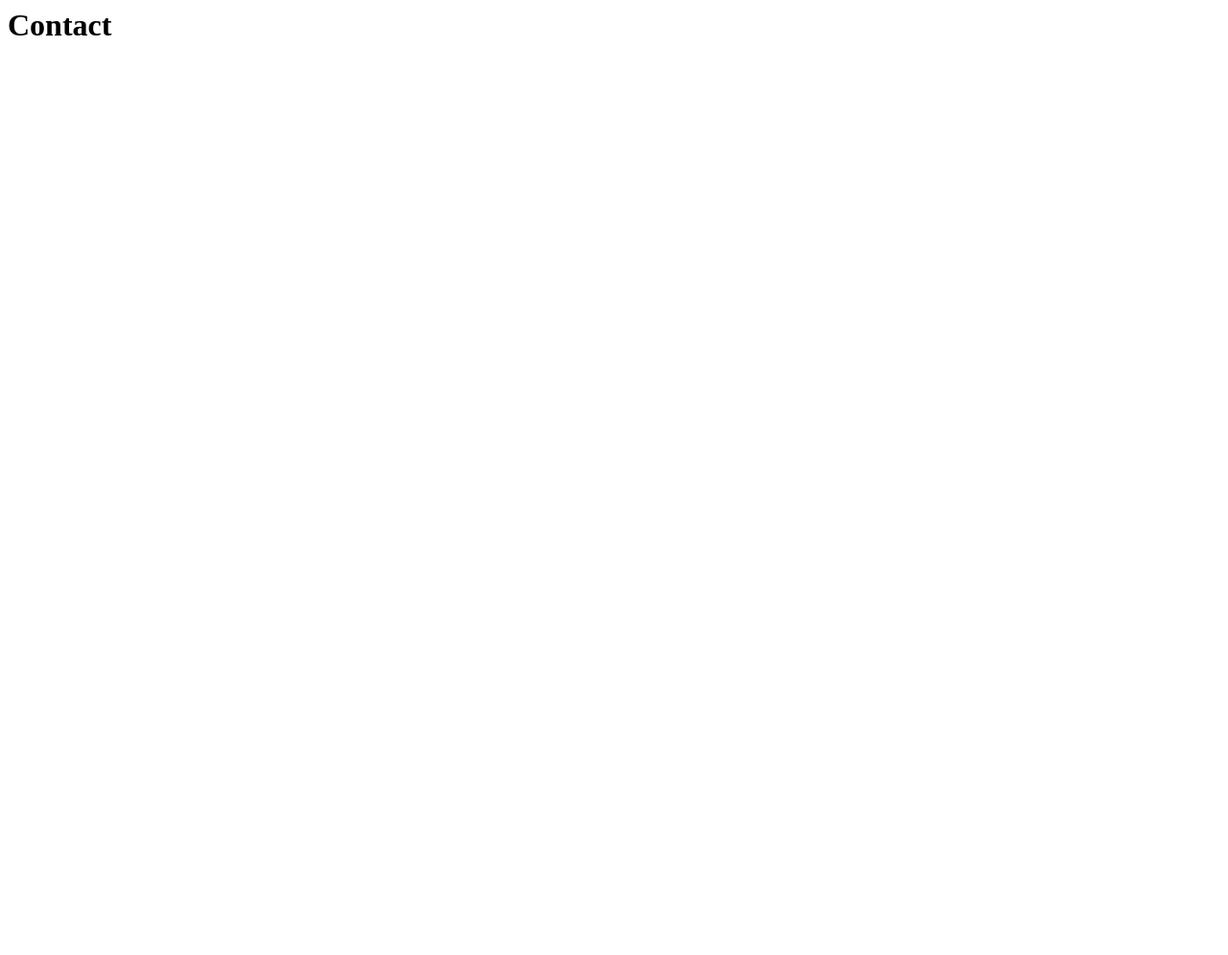
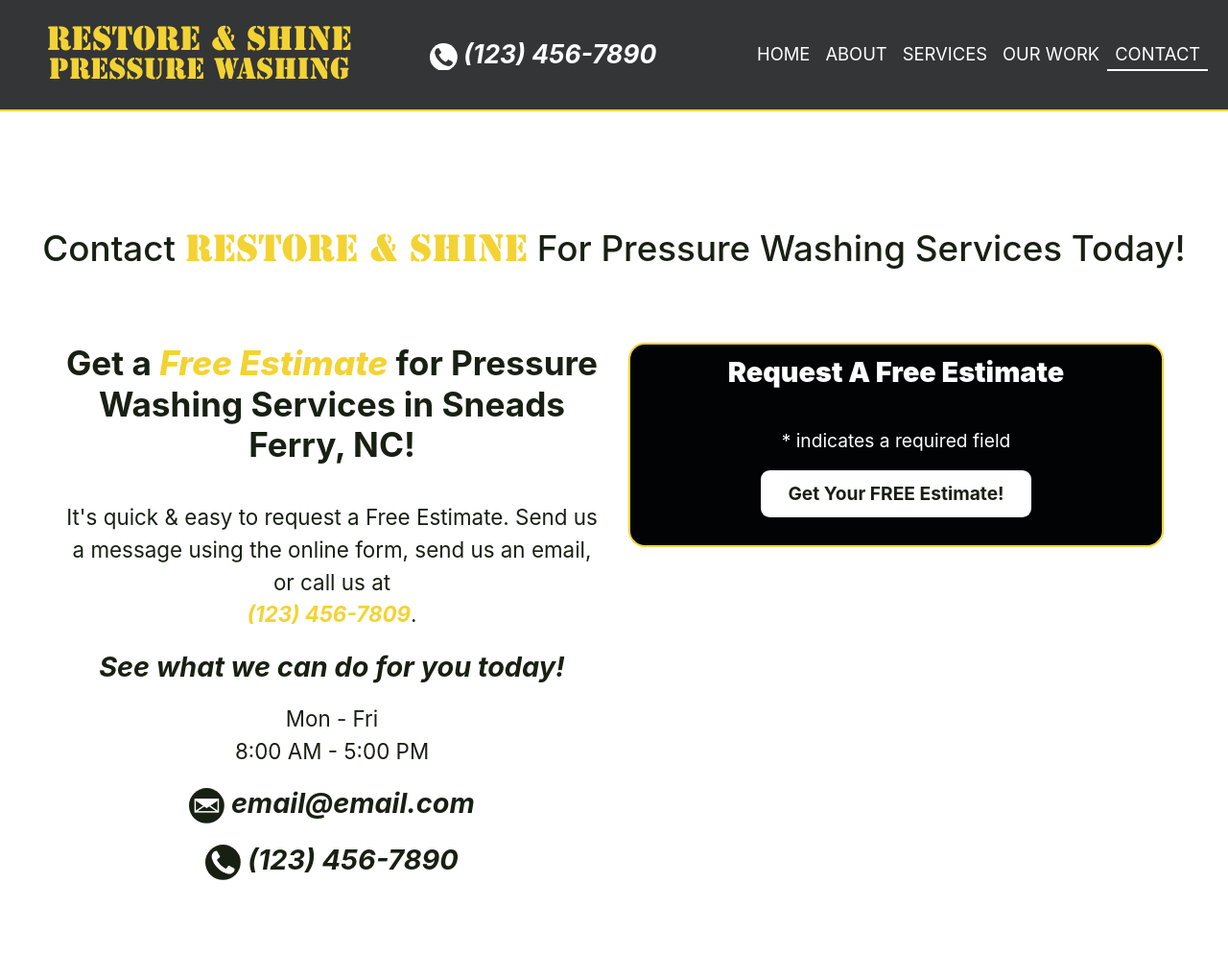
Before and after one commit to matthigg/RnS, a Django app: page /contact/ in a window 1280 px wide. Before the commit the part shown is almost empty. Shown: the top 995 px of the page at 96% size. Before the commit the page ends 37 px from the top, so only its background shows below. Run offline with Django 3.2, Linux system fonts and the light colour scheme; style sheets or scripts are compiled from the project's sources; parts of the project's set-up code (start-up, migrations or seed data) failed here and were passed over; some libraries are stand-ins or nearby versions.

Commit message:
Add contact.html and related content

```diff
--- a/local_static/css/_contact.scss
+++ b/local_static/css/_contact.scss
@@ -1,15 +1,18 @@
 // Contact Page
 .contact-page {
+  padding: 0;
+  & .row {
+    margin: 0;
+  }
 
-  // Contact Splash Page
-  .contact-page-row {
+  // Contact Page Background Image
   & .contact-page-background {
     background-image:
       linear-gradient(
-          rgba(23, 104, 94, 0.5),
-          rgba(23, 104, 94, 0.5)
+        rgba(2, 3, 5, 0.25),
+        rgba(2, 3, 5, 0.25),
       ),
-        url('/static/img/house4.jpg');
+      url('/static/img/house-01.jpg');
     height: 100vh;
     left: 0;
     position: fixed;
@@ -18,44 +21,62 @@
     z-index: -1;
     @extend %background-fixed;
   }
-    & .contact-page-placeholder {
-      height: 30vh;
-      width: 100%;
+
+  // Navbar Spacer
+  & .navbar-spacer {
+    background-color: $primary-color;
+    height: calc(10rem + 6vw);
+    @media (max-width: 767.98px) {
+      height: 20vh;
     }
   }
 
-  .contact-page-bottom-border {
-    background-color: $secondary-color-rgba;
-    height: 3vw;
-    @media (max-width: 769px) {
-      height: 2rem;
+  // Contact Headline
+  & .contact-headline {
+    background-color: $primary-color;
+    padding: 0 calc(1rem + 0.5vw) calc(1rem + 0.5vw) calc(1rem + 0.5vw);
+    & h1 {
+      color: $quinary-color;
+      font-size: calc(1.5rem + 1vw);
+      margin: auto;
+      text-align: center;
+      & .h1-brand-font {
+        color: $secondary-color;
+        font-family: "Stencil", "Segoe UI", sans-serif;
+      }
     }
   }
 
-  // Section 1
-  .section-1-row {
+  // Section 1, Contact Form
+  & .section-1-row {
     background-color: $primary-color;
-    color: $quarternary-color;
+    color: $quinary-color;
+    height: max-content;
     padding: calc(0.25rem + 3.75vw);
     text-align: center;
+    & .section-1-text {
       & .section-1-text-headline {
         font-size: calc(1rem + 1.5vw);
-      font-weight: 600;
-      margin: calc(1rem + 1vw) 0;
+        font-weight: 700;
+        margin-bottom: calc(2rem + 0.5vw);
         & .section-1-text-headline-bold {
+          color: $secondary-color;
+          font-style: italic;
+          font-weight: 800;
+        }
+      }
+      & .section-1-text-paragraph {
+        font-size: calc(1rem + 0.5vw);
+        & .section-1-text-paragraph-bold {
           color: $secondary-color;
           font-style: italic;
           font-weight: 700;
         }
       }
-    & .section-1-text-paragraph {
-      font-size: calc(1rem + 0.5vw);
-      margin-bottom: calc(1rem + 1vw);
-      & .section-1-text-paragraph-bold {
-        color: $secondary-color;
+      & .section-1-text-paragraph-urgent {
+        font-size: calc(1rem + 1vw);
         font-style: italic;
         font-weight: 700;
-      }
       }
       & .section-1-text-paragraph-email {
         font-size: calc(1rem + 1vw);
@@ -64,7 +85,7 @@
         & .icon-email {
           height: calc(1.5rem + 1vw);
           & circle {
-          fill: $quarternary-color;
+            fill: $quinary-color;
           }
           & path {
             fill: $primary-color;
@@ -79,17 +100,13 @@
         & .icon-phone {
           height: calc(1.5rem + 1vw);
           & circle {
-          fill: $quarternary-color;
+            fill: $quinary-color;
           }
           & path {
             fill: $primary-color;
           }
         }
       }
-    & .section-1-text-paragraph-urgent {
-      font-size: calc(1rem + 0.5vw);
-      font-style: italic;
-      font-weight: 700;
     }
   }
 }
--- a/local_static/css/_our-work.scss
+++ b/local_static/css/_our-work.scss
@@ -2,7 +2,7 @@
 .our-work-page {
   padding: 0;
 
-  .row {
+  & .row {
     margin: 0;
   }
 
--- a/local_static/css/main.css
+++ b/local_static/css/main.css
@@ -10,7 +10,7 @@
   background-color: blue;
 }
 
-.about-page .about-page-background, .contact-page .contact-page-row .contact-page-background, .index-page .landing-page-row .landing-page-background, .index-page .section-1-row .card .card-background-fence-cleaning, .index-page .section-1-row .card .card-background-surface-cleaning, .index-page .section-1-row .card .card-background-soft-wash, .index-page .section-1-row .card .card-background-outdoor-stain-removal, .index-page .section-1-row .card .card-background-deck-cleaning-and-restoration, .our-work-page .our-work-page-background, .services-page .services-page-background, .services-page .section-1-row .card .card-background-fence-cleaning, .services-page .section-1-row .card .card-background-surface-cleaning, .services-page .section-1-row .card .card-background-soft-wash, .services-page .section-1-row .card .card-background-outdoor-stain-removal, .services-page .section-1-row .card .card-background-deck-cleaning-and-restoration, .thanks-page .thanks-page-row .thanks-page-background {
+.about-page .about-page-background, .contact-page .contact-page-background, .index-page .landing-page-row .landing-page-background, .index-page .section-1-row .card .card-background-fence-cleaning, .index-page .section-1-row .card .card-background-surface-cleaning, .index-page .section-1-row .card .card-background-soft-wash, .index-page .section-1-row .card .card-background-outdoor-stain-removal, .index-page .section-1-row .card .card-background-deck-cleaning-and-restoration, .our-work-page .our-work-page-background, .services-page .services-page-background, .services-page .section-1-row .card .card-background-fence-cleaning, .services-page .section-1-row .card .card-background-surface-cleaning, .services-page .section-1-row .card .card-background-soft-wash, .services-page .section-1-row .card .card-background-outdoor-stain-removal, .services-page .section-1-row .card .card-background-deck-cleaning-and-restoration, .thanks-page .thanks-page-row .thanks-page-background {
   background-color: #4D3F22;
   background-repeat: no-repeat;
   background-position: center;
@@ -111,9 +111,17 @@
   }
 }
 
-.contact-page .contact-page-row .contact-page-background {
-  background-image: -webkit-gradient(linear, left top, left bottom, from(rgba(23, 104, 94, 0.5)), to(rgba(23, 104, 94, 0.5))), url("/static/img/house4.jpg");
-  background-image: linear-gradient(rgba(23, 104, 94, 0.5), rgba(23, 104, 94, 0.5)), url("/static/img/house4.jpg");
+.contact-page {
+  padding: 0;
+}
+
+.contact-page .row {
+  margin: 0;
+}
+
+.contact-page .contact-page-background {
+  background-image: -webkit-gradient(linear, left top, left bottom, from(rgba(2, 3, 5, 0.25)), to(rgba(2, 3, 5, 0.25))), url("/static/img/house-01.jpg");
+  background-image: linear-gradient(rgba(2, 3, 5, 0.25), rgba(2, 3, 5, 0.25)), url("/static/img/house-01.jpg");
   height: 100vh;
   left: 0;
   position: fixed;
@@ -122,93 +130,107 @@
   z-index: -1;
 }
 
-.contact-page .contact-page-row .contact-page-placeholder {
-  height: 30vh;
-  width: 100%;
+.contact-page .navbar-spacer {
+  background-color: white;
+  height: calc(10rem + 6vw);
 }
 
-.contact-page .contact-page-bottom-border {
-  background-color: rgba(243, 211, 51, 0.8);
-  height: 3vw;
+@media (max-width: 767.98px) {
+  .contact-page .navbar-spacer {
+    height: 20vh;
+  }
 }
 
-@media (max-width: 769px) {
-  .contact-page .contact-page-bottom-border {
-    height: 2rem;
-  }
+.contact-page .contact-headline {
+  background-color: white;
+  padding: 0 calc(1rem + 0.5vw) calc(1rem + 0.5vw) calc(1rem + 0.5vw);
+}
+
+.contact-page .contact-headline h1 {
+  color: #182013;
+  font-size: calc(1.5rem + 1vw);
+  margin: auto;
+  text-align: center;
+}
+
+.contact-page .contact-headline h1 .h1-brand-font {
+  color: #F3D333;
+  font-family: "Stencil", "Segoe UI", sans-serif;
 }
 
 .contact-page .section-1-row {
   background-color: white;
-  color: #4D3F22;
+  color: #182013;
+  height: -webkit-max-content;
+  height: -moz-max-content;
+  height: max-content;
   padding: calc(0.25rem + 3.75vw);
   text-align: center;
 }
 
-.contact-page .section-1-row .section-1-text-headline {
+.contact-page .section-1-row .section-1-text .section-1-text-headline {
   font-size: calc(1rem + 1.5vw);
-  font-weight: 600;
-  margin: calc(1rem + 1vw) 0;
+  font-weight: 700;
+  margin-bottom: calc(2rem + 0.5vw);
 }
 
-.contact-page .section-1-row .section-1-text-headline .section-1-text-headline-bold {
+.contact-page .section-1-row .section-1-text .section-1-text-headline .section-1-text-headline-bold {
+  color: #F3D333;
+  font-style: italic;
+  font-weight: 800;
+}
+
+.contact-page .section-1-row .section-1-text .section-1-text-paragraph {
+  font-size: calc(1rem + 0.5vw);
+}
+
+.contact-page .section-1-row .section-1-text .section-1-text-paragraph .section-1-text-paragraph-bold {
   color: #F3D333;
   font-style: italic;
   font-weight: 700;
 }
 
-.contact-page .section-1-row .section-1-text-paragraph {
-  font-size: calc(1rem + 0.5vw);
-  margin-bottom: calc(1rem + 1vw);
-}
-
-.contact-page .section-1-row .section-1-text-paragraph .section-1-text-paragraph-bold {
-  color: #F3D333;
-  font-style: italic;
-  font-weight: 700;
-}
-
-.contact-page .section-1-row .section-1-text-paragraph-email {
+.contact-page .section-1-row .section-1-text .section-1-text-paragraph-urgent {
   font-size: calc(1rem + 1vw);
   font-style: italic;
   font-weight: 700;
 }
 
-.contact-page .section-1-row .section-1-text-paragraph-email .icon-email {
+.contact-page .section-1-row .section-1-text .section-1-text-paragraph-email {
+  font-size: calc(1rem + 1vw);
+  font-style: italic;
+  font-weight: 700;
+}
+
+.contact-page .section-1-row .section-1-text .section-1-text-paragraph-email .icon-email {
   height: calc(1.5rem + 1vw);
 }
 
-.contact-page .section-1-row .section-1-text-paragraph-email .icon-email circle {
-  fill: #4D3F22;
+.contact-page .section-1-row .section-1-text .section-1-text-paragraph-email .icon-email circle {
+  fill: #182013;
 }
 
-.contact-page .section-1-row .section-1-text-paragraph-email .icon-email path {
+.contact-page .section-1-row .section-1-text .section-1-text-paragraph-email .icon-email path {
   fill: white;
 }
 
-.contact-page .section-1-row .section-1-text-paragraph-phone {
+.contact-page .section-1-row .section-1-text .section-1-text-paragraph-phone {
   font-size: calc(1rem + 1vw);
   font-style: italic;
   font-weight: 700;
   margin-bottom: calc(1rem + 1vw);
 }
 
-.contact-page .section-1-row .section-1-text-paragraph-phone .icon-phone {
+.contact-page .section-1-row .section-1-text .section-1-text-paragraph-phone .icon-phone {
   height: calc(1.5rem + 1vw);
 }
 
-.contact-page .section-1-row .section-1-text-paragraph-phone .icon-phone circle {
-  fill: #4D3F22;
+.contact-page .section-1-row .section-1-text .section-1-text-paragraph-phone .icon-phone circle {
+  fill: #182013;
 }
 
-.contact-page .section-1-row .section-1-text-paragraph-phone .icon-phone path {
+.contact-page .section-1-row .section-1-text .section-1-text-paragraph-phone .icon-phone path {
   fill: white;
-}
-
-.contact-page .section-1-row .section-1-text-paragraph-urgent {
-  font-size: calc(1rem + 0.5vw);
-  font-style: italic;
-  font-weight: 700;
 }
 
 @font-face {
--- a/templates/contact.html
+++ b/templates/contact.html
@@ -1 +1,66 @@
-<h1>Contact</h1>
+{% extends 'base.html' %}
+{% load static %}
+
+{% block title %}
+  <title>Pressure Washing Services in Snead's Ferry, NC | Restore & Shine</title>
+{% endblock %}
+
+{% block metatag %}
+  <meta name="description" content="Restore & Shine offers fast & affordable pressure washing services in Snead's Ferry, NC - increase your home's curb appeal and request a free quote today!">
+{% endblock%}
+
+{% block main %}
+  <div class="container-fluid contact-page">
+
+    <!-- Contact Page Background Image -->
+    <div class="contact-page-background"></div>
+
+    <!-- Navbar Spacer -->
+    <div class="navbar-spacer"></div>
+
+    <!-- Contact Headline -->
+    <section class="row contact-headline">
+      <h1>
+        Contact
+        <span class="h1-brand-font">RESTORE & SHINE</span>
+        For Pressure Washing Services Today!
+      </h1>
+    </section>
+
+    <!-- Section 1, Contact Form -->
+    <section class="row section-1-row">
+
+      <!-- Contact Form Text -->
+      <div class="col-md-6 section-1-text">
+        <h2 class="section-1-text-headline">
+          Get a <span class="section-1-text-headline-bold">Free Estimate</span> for
+          Pressure Washing Services in Sneads Ferry, NC!
+        </h2>
+        <p class="section-1-text-paragraph">
+          It's quick & easy to request a Free Estimate. Send us a message using the
+          online form, send us an email, or call us at <br>
+          <span class="section-1-text-paragraph-bold">(123) 456-7809</span>.
+        </p>
+        <p class="section-1-text-paragraph-urgent">
+          See what we can do for you today!
+        </p>
+        <p class="section-1-text-paragraph">
+          {% include 'business_information/hours-of-operation.html' %}
+        </p>
+        <p class="section-1-text-paragraph-email">
+          {% include 'svg/email.svg' %}
+          {% include 'business_information/email.html' %}
+        </p>
+        <p class="section-1-text-paragraph-phone">
+          {% include 'svg/phone.svg' %}
+          {% include 'business_information/phone-number.html' %}
+        </p>
+      </div>
+
+      <!-- Contact Form -->
+      <div class="col-md-6">
+        {% include 'contact_form/contact-form.html' %}
+      </div>
+    </section>
+  </div>
+{% endblock %}
```
Also changed, not shown: 1 other file. Lines whose indentation alone changed are shown as unchanged.
